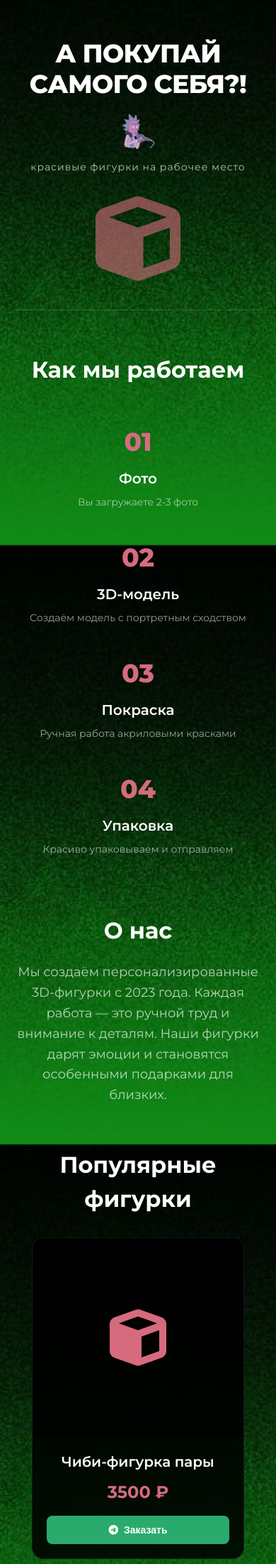
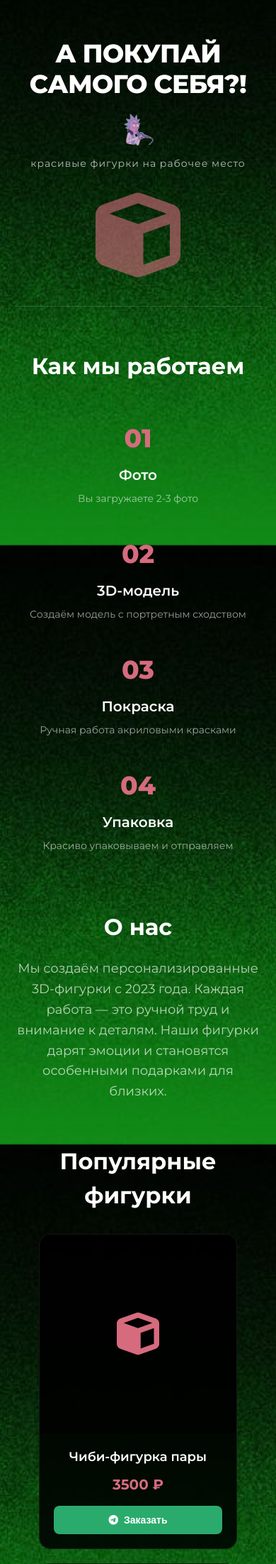
Before and after one commit to firsovak-hash/store, a Flask app: page / in a window 390 px wide. Shown: the part 76-2279 px from the top of the page at 71% size. Run offline with Flask 3, Linux system fonts and the light colour scheme.

Commit message:
Update index.html

```diff
--- a/templates/index.html
+++ b/templates/index.html
@@ -144,7 +144,7 @@
     }
     .top-left { flex: 1; }
 
-    /* Строка с заголовком и стикером */
+    /* Строка с заголовком и стикером - стикер СПРАВА от текста */
     .title-row {
         display: flex;
         align-items: center;
@@ -196,7 +196,7 @@
     .about-text h2 { font-size: 32px; margin-bottom: 20px; color: white; }
     .about-text p { font-size: 18px; color: rgba(255,255,255,0.7); line-height: 1.6; }
 
-    /* КАРТОЧКИ ТОВАРОВ — 3 в ряд, ширина ×1.7, высота ×2 */
+    /* КАРТОЧКИ ТОВАРОВ — 3 в ряд */
     .catalog-title { text-align: center; font-size: 32px; margin: 40px 0 30px; color: white; }
 
     .products-grid {
@@ -386,7 +386,7 @@
     @media (max-width: 768px) {
         .top-section { padding: 50px 0 40px; }
         .top-title { font-size: 36px; }
-        .inline-sticker { height: 50px; }
+        .inline-sticker { height: 45px; }
         .top-subtitle { font-size: 14px; }
         .top-figure i { font-size: 120px; }
 
@@ -407,10 +407,19 @@
         .products-grid {
             grid-template-columns: 1fr;
             gap: 20px;
-            max-width: 300px;
+            max-width: 280px;
         }
         .product-card-image {
             height: 280px;
+        }
+        .product-card-image i {
+            font-size: 60px;
+        }
+        .product-card-info h3 {
+            font-size: 18px;
+        }
+        .product-card-price {
+            font-size: 20px;
         }
 
         .modal-content { width: 95%; height: 80vh; max-width: 95%; }
```
